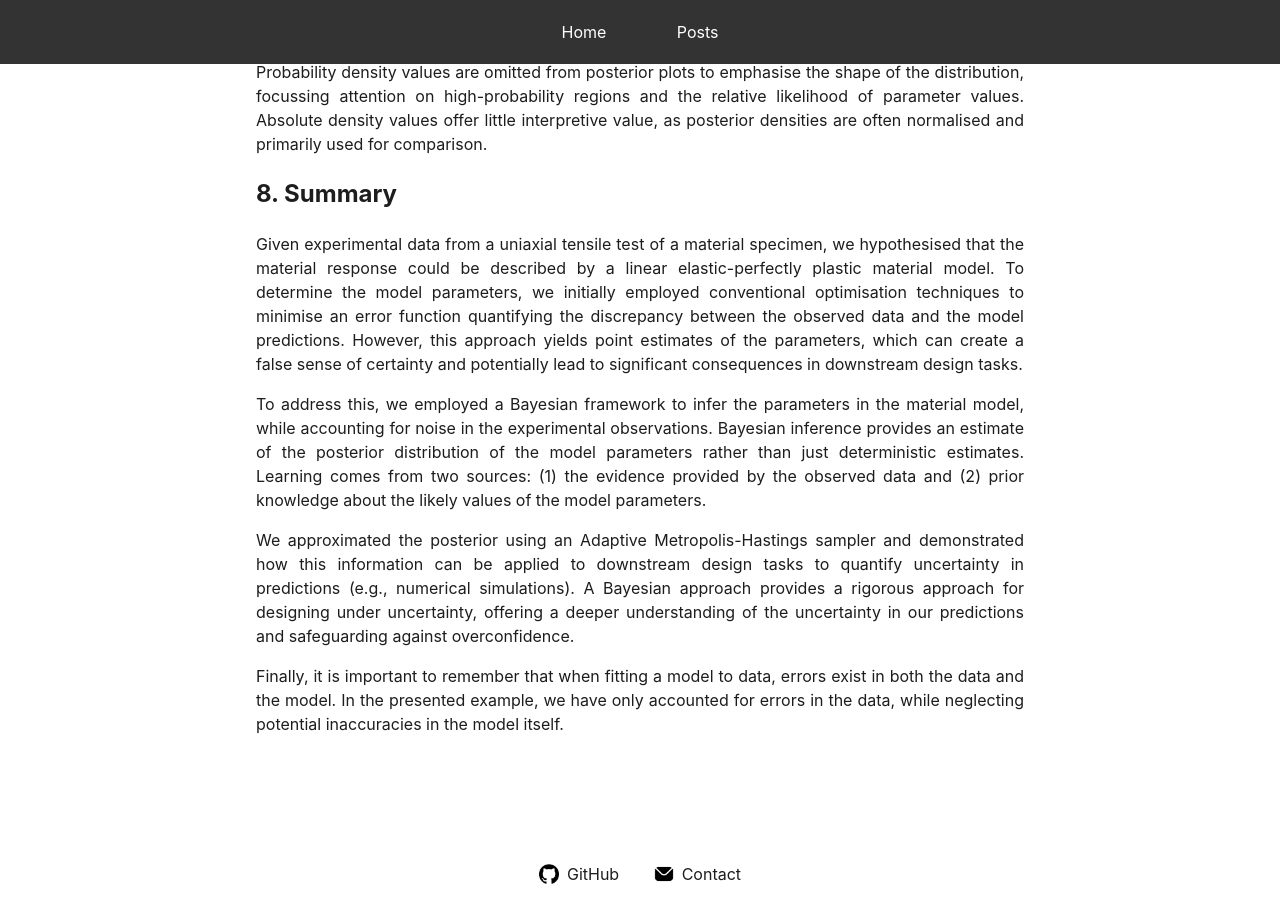
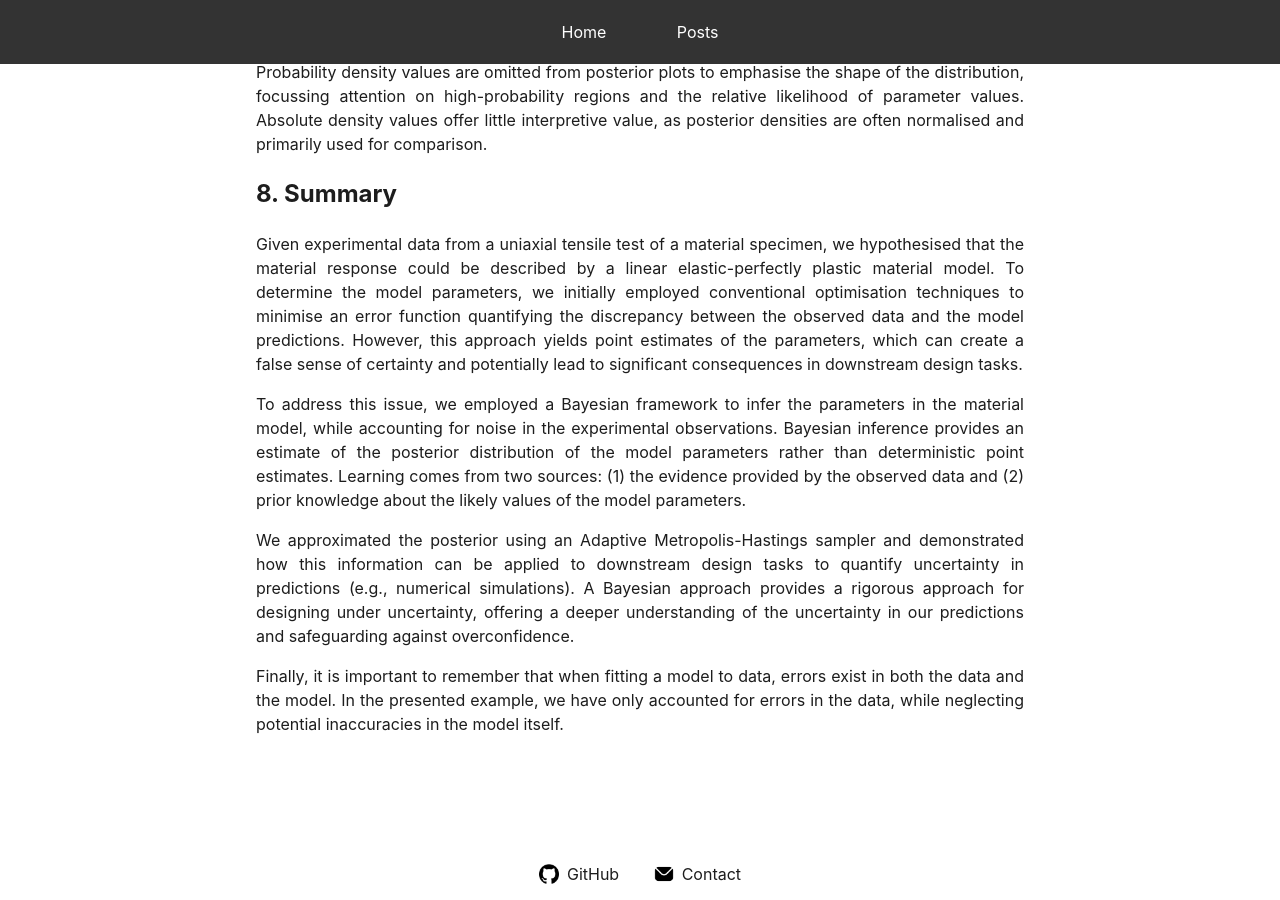
Before and after one commit to mark-hobbs/mark-hobbs.github.io, a Jekyll site: the page built from _posts/2024-12-02-bayesian-inference.md, in a window 1280 px wide and 900 px high, scrolled down 9745 px. Built offline with Jekyll 4.4.1, drawn with Linux system fonts in a browser that asks for light colours; formulas are drawn with MathJax 3.

Commit message:
General updates

```diff
--- a/_posts/2024-12-02-bayesian-inference.md
+++ b/_posts/2024-12-02-bayesian-inference.md
@@ -201,7 +201,7 @@ The 2D problem allows us to easily visualise the posterior distribution and unde
 
 Given experimental data from a uniaxial tensile test of a material specimen, we hypothesised that the material response could be described by a linear elastic-perfectly plastic material model. To determine the model parameters, we initially employed conventional optimisation techniques to minimise an error function quantifying the discrepancy between the observed data and the model predictions. However, this approach yields point estimates of the parameters, which can create a false sense of certainty and potentially lead to significant consequences in downstream design tasks.
 
-To address this, we employed a Bayesian framework to infer the parameters in the material model, while accounting for noise in the experimental observations. Bayesian inference provides an estimate of the posterior distribution of the model parameters rather than just deterministic estimates. Learning comes from two sources: (1) the evidence provided by the observed data and (2) prior knowledge about the likely values of the model parameters.
+To address this issue, we employed a Bayesian framework to infer the parameters in the material model, while accounting for noise in the experimental observations. Bayesian inference provides an estimate of the posterior distribution of the model parameters rather than deterministic point estimates. Learning comes from two sources: (1) the evidence provided by the observed data and (2) prior knowledge about the likely values of the model parameters.
 
 We approximated the posterior using an Adaptive Metropolis-Hastings sampler and demonstrated how this information can be applied to downstream design tasks to quantify uncertainty in predictions (e.g., numerical simulations). A Bayesian approach provides a rigorous approach for designing under uncertainty, offering a deeper understanding of the uncertainty in our predictions and safeguarding against overconfidence.
 
```
